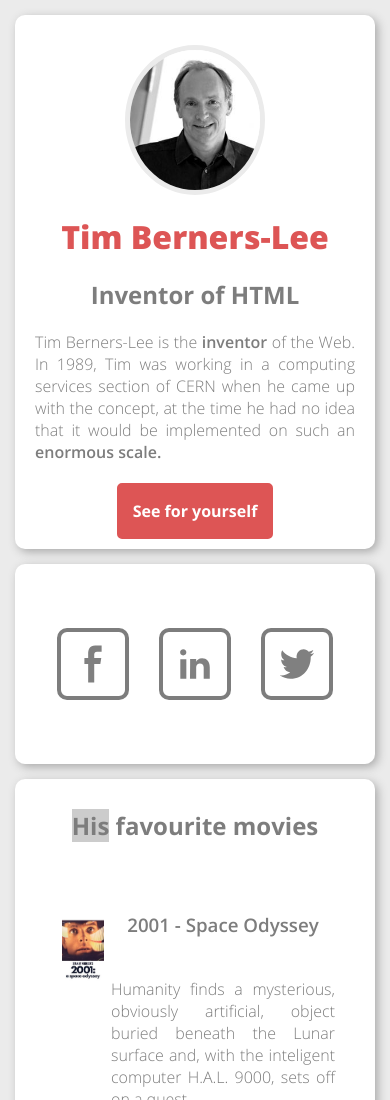
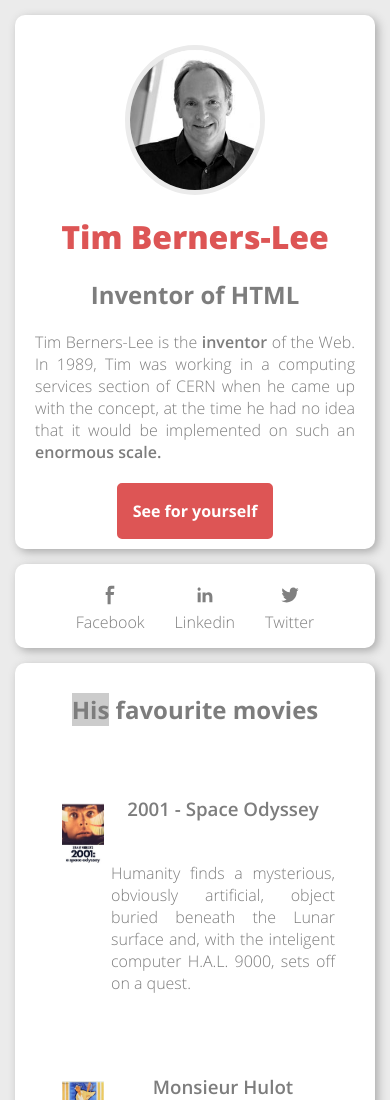
Before and after one commit to Bertrand2/tim-berners-lee, a plain HTML site: page index.html in a window 390 px wide. Shown: the top 1100 px of the page. Drawn offline with Linux system fonts and the light colour scheme; a web font is replaced by a local one.

Commit message:
deletion responsive CSS

```diff
--- a/style.css
+++ b/style.css
@@ -223,29 +223,3 @@ header>*{
 .movie>.title{
     text-align: center;
 }
-
-/*====================
-MOBILE-RESPONSIVE DESIGN
-====================*/
-
-@media only screen and (max-width:100vh){
-    .container{
-        max-width: 1200px;
-        width: 100%;
-        margin: auto;
-    }
-    .contact{
-        height: 200px;
-    }
-    .contact a{
-        border: 4px solid var(--color-text);
-        border-radius: 10px;
-    }
-    .contact img{
-        width: 4em;
-    }
-    .contact p{
-        visibility: hidden;
-        position: absolute;
-    }
-}
```
